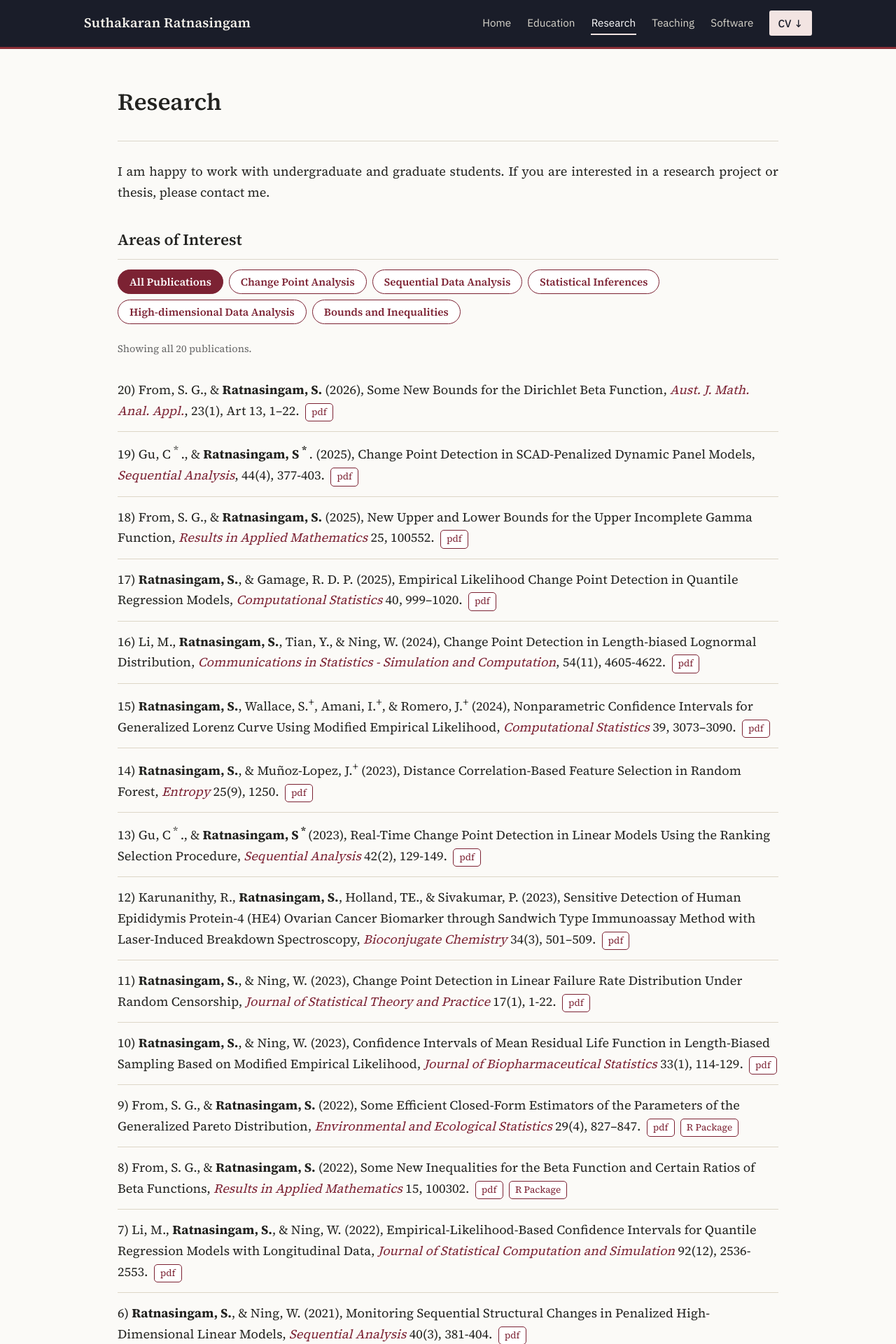
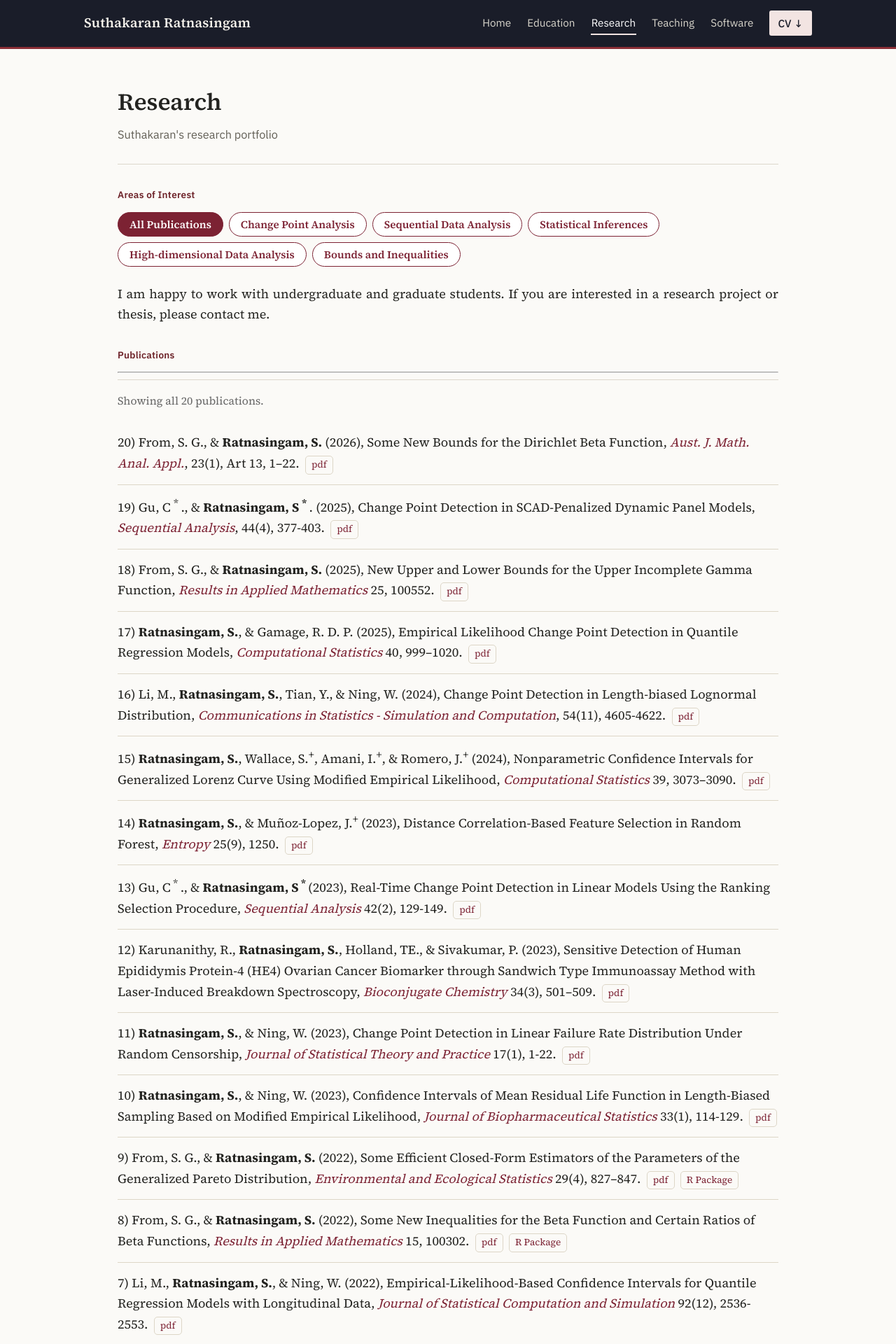
Before and after one commit to suthakaranr/suthakaranr.github.io, a Jekyll site: the page built from pages/Research.md, in a window 1280 px wide. Shown: the top 1920 px of the page at 70% size. Built offline with Jekyll 4.4.1, drawn with Linux system fonts in a browser that asks for light colours; part of the change alters nothing that is shown.

Commit message:
Add files via upload

```diff
--- a/pages/Research.md
+++ b/pages/Research.md
@@ -1,6 +1,7 @@
 ---
 layout: page
 title: Research
+description: Suthakaran's research portfolio
 ---
 
 <style>
@@ -11,16 +12,13 @@ title: Research
 .pub-count{color:#666;font-size:0.9rem;margin:10px 0;}
 .pub{padding:14px 0;border-bottom:1px solid #ddd6c7;}
 .pub:last-child{border-bottom:none;}
-.pub i a{color:#7c2233;text-decoration:none;border-bottom:1px solid transparent;transition:border-color .15s ease, color .15s ease;}
-.pub i a:hover, .pub i a:focus-visible{border-bottom-color:#7c2233;color:#4a1a24;}
-.pub-link{display:inline-block;font-size:0.85rem;color:#7c2233;background:#fff;border:1px solid #7c2233;border-radius:5px;padding:1px 8px;margin-left:4px;text-decoration:none;transition:background-color .15s ease, color .15s ease;}
-.pub-link:hover, .pub-link:focus-visible{background:#7c2233;color:#fff;}
+.pub i a{color:#7c2233;text-decoration:none;border-bottom:1px solid transparent;transition:border-color .15s ease;}
+.pub i a:hover, .pub i a:focus-visible{border-bottom-color:#7c2233;}
+.pub-link{display:inline-block;font-size:0.85rem;color:#7c2233;border:1px solid #ddd6c7;border-radius:5px;padding:1px 8px;margin-left:4px;text-decoration:none;transition:background-color .15s ease, border-color .15s ease;}
+.pub-link:hover, .pub-link:focus-visible{background:#f2e9ea;border-color:#7c2233;}
 </style>
 
-I am happy to work with undergraduate and graduate students. If you are interested in a research project or thesis, please contact me.
-
-
-## Areas of Interest
+#### Areas of Interest
 
 <div class="interest-tags">
   <button class="interest-tag active" data-filter="all">All Publications</button>
@@ -31,6 +29,11 @@ I am happy to work with undergraduate and graduate students. If you are interest
   <button class="interest-tag" data-filter="bd">Bounds and Inequalities</button>
 </div>
 
+I am happy to work with undergraduate and graduate students. If you are interested in a research project or thesis, please contact me.
+
+#### Publications
+
+---
 
 <p id="pub-count" class="pub-count"></p>
 
```
